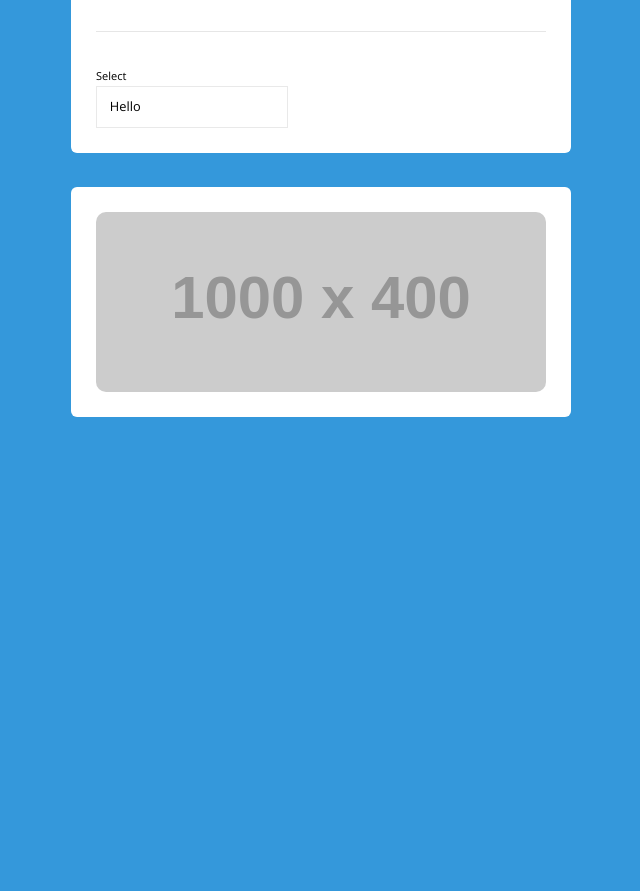
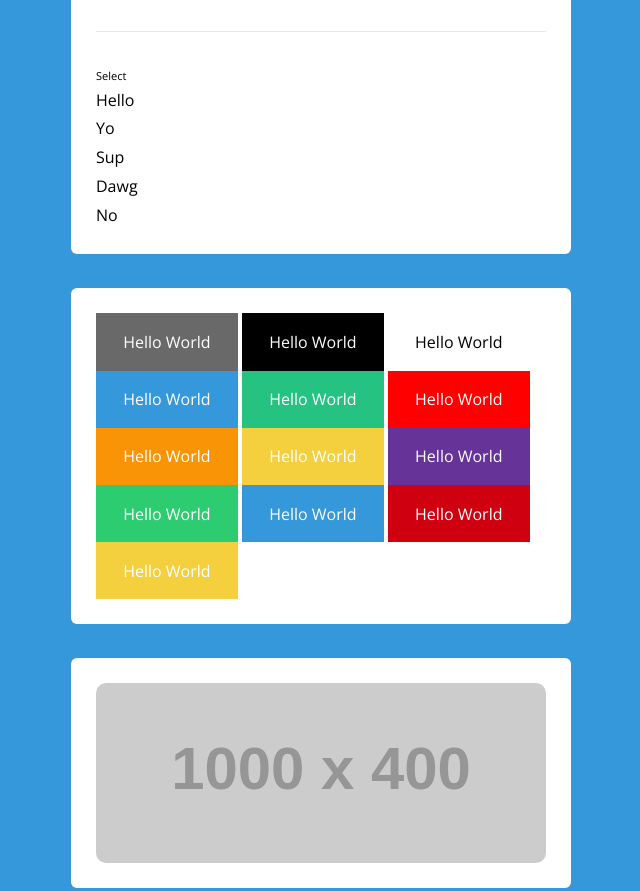
Before and after one commit to dope/paris, a website: page index.html in a window 1280 px wide. Shown: the part 2899-3790 px from the top of the page, without its empty margins (319-959 px from the left). Before the commit the page ends 3350 px from the top, so only its background shows below. Drawn offline with nearby package versions, Linux system fonts and the light colour scheme; files that its build step writes are made by us from their sources; placeholder pictures from the web are drawn by us.

Commit message:
added button styles

```diff
--- a/index.html
+++ b/index.html
@@ -54,7 +54,6 @@ Waters Multiply one evening kind whose beast fowl <a href="#">firmament</a>, lik
             <hr>
             <div class="form__group">
                 <label for="" class="form__label">Select</label>
-                <select class="select">
                     <option value="">Hello</option>
                     <option value="">Yo</option>
                     <option value="">Sup</option>
@@ -66,6 +65,23 @@ Waters Multiply one evening kind whose beast fowl <a href="#">firmament</a>, lik
     </div>
 
     <div class="well well--light">
+        <button class="btn">Hello World</button>
+        <button class="btn btn--black">Hello World</button>
+        <button class="btn btn--white">Hello World</button>
+        <button class="btn btn--blue">Hello World</button>
+        <button class="btn btn--green">Hello World</button>
+        <button class="btn btn--red">Hello World</button>
+        <button class="btn btn--orange">Hello World</button>
+        <button class="btn btn--yellow">Hello World</button>
+        <button class="btn btn--purple">Hello World</button>
+        <button class="btn btn--success">Hello World</button>
+        <button class="btn btn--info">Hello World</button>
+        <button class="btn btn--error">Hello World</button>
+        <button class="btn btn--warning btn--scale">Hello World</button>
+
+    </div>
+
+    <div class="well well--light">
         <img src="http://placehold.it/1000x400" class="img img--cornered" alt="">
     </div>
 </body>
--- /dev/null
+++ b/scss/base/_buttons.scss
@@ -0,0 +1,165 @@
+/*
+*
+* Paris v0.1
+* Created by Joe Richardson
+*
+* Licensed under MIT
+* -------------------
+* Buttons
+* -------------------
+*
+*/
+
+.btn {
+    // Usage: <button class="btn">Hello World</button>
+    background: $btn-default-background;
+    color: $btn-default-color;
+    font-family: $btn-default-text;
+    font-size: $btn-default-font-size;
+    font-weight: $btn-default-font-weight;
+    border: $btn-default-border;
+    padding: $btn-default-padding;
+    cursor: pointer;
+    @include transition(all .3s ease-in);
+
+    &:hover {
+        background: darken($btn-default-background, 10%);
+    }
+
+    // Usage: <button class="btn btn--black">Hello World</button>
+    &--black {
+        background: $btn-black-background;
+        color: $btn-black-color;
+
+        &:hover {
+            background: lighten($btn-black-background, 15%);
+        }
+    }
+
+    // Usage: <button class="btn btn--white">Hello World</button>
+    &--white {
+        background: $btn-white-background;
+        color: $btn-white-color;
+
+        &:hover {
+            background: darken($btn-white-background, 10%);
+        }
+    }
+
+    // Usage: <button class="btn btn--blue">Hello World</button>
+    &--blue {
+        background: $btn-blue-background;
+        color: $btn-blue-color;
+
+        &:hover {
+            background: darken($btn-blue-background, 10%);
+        }
+    }
+
+    // Usage: <button class="btn btn--green">Hello World</button>
+    &--green {
+        background: $btn-green-background;
+        color: $btn-green-color;
+
+        &:hover {
+            background: darken($btn-green-background, 10%);
+        }
+    }
+
+    // Usage: <button class="btn btn--red">Hello World</button>
+    &--red {
+        background: $btn-red-background;
+        color: $btn-red-color;
+
+        &:hover {
+            background: darken($btn-red-background, 10%);
+        }
+    }
+
+    // Usage: <button class="btn btn--red">Hello World</button>
+    &--orange {
+        background: $btn-orange-background;
+        color: $btn-orange-color;
+
+        &:hover {
+            background: darken($btn-orange-background, 10%);
+        }
+    }
+
+    // Usage: <button class="btn btn--yellow">Hello World</button>
+    &--yellow {
+        background: $btn-yellow-background;
+        color: $btn-yellow-color;
+
+        &:hover {
+            background: darken($btn-yellow-background, 10%);
+        }
+    }
+
+    // Usage: <button class="btn btn--purple">Hello World</button>
+    &--purple {
+        background: $btn-purple-background;
+        color: $btn-purple-color;
+
+        &:hover {
+            background: darken($btn-purple-background, 10%);
+        }
+    }
+
+    // Usage: <button class="btn btn--success">Hello World</button>
+    &--success {
+        background: $btn-success-background;
+        color: $btn-success-color;
+
+        &:hover {
+            background: darken($btn-success-background, 10%);
+        }
+    }
+
+    // Usage: <button class="btn btn--info">Hello World</button>
+    &--info {
+        background: $btn-info-background;
+        color: $btn-info-color;
+
+        &:hover {
+            background: darken($btn-info-background, 10%);
+        }
+    }
+
+    // Usage: <button class="btn btn--error">Hello World</button>
+    &--error {
+        background: $btn-error-background;
+        color: $btn-error-color;
+
+        &:hover {
+            background: darken($btn-error-background, 10%);
+        }
+    }
+
+    // Usage: <button class="btn btn--warning">Hello World</button>
+    &--warning {
+        background: $btn-warning-background;
+        color: $btn-warning-color;
+
+        &:hover {
+            background: darken($btn-warning-background, 10%);
+        }
+    }
+
+    // Different styles
+    // Usage: <button class="btn btn--rounded">Hi</button>
+    &--rounded {
+        @include border-radius(100px);
+    }
+
+    // Usage: <button class="btn btn--cornered">Hi</button>
+    &--cornered {
+        @include border-radius(6px);
+    }
+
+    &--scale {
+        &:hover {
+            transform: scale(1.03);
+        }
+    }
+}
--- a/scss/base/_forms.scss
+++ b/scss/base/_forms.scss
@@ -1,3 +1,15 @@
+/*
+*
+* Paris v0.1
+* Created by Joe Richardson
+*
+* Licensed under MIT
+* -------------------
+* Forms
+* -------------------
+*
+*/
+
 // Usage: <form class="form"></form>
 .form {
     // Usage: <input type="text" class="form__input">
@@ -15,6 +27,10 @@
 
         @include placeholder {
             color: $color-black;
+        }
+
+        &:focus {
+            border-color: lighten($color-black, 75%);
         }
     }
 
@@ -37,6 +53,10 @@
         @include placeholder {
             color: $color-black;
         }
+
+        &:focus {
+            border-color: lighten($color-black, 75%);
+        }
     }
 
     // Usage: <label class="form__label"></label>
@@ -47,7 +67,14 @@
     }
 }
 
-// Usage: <select class="select"><option>Hello</option></select>
+// Usage:
+// <select class="select">
+//      <span class="select__arrow"></span>
+//      <option>Hello</option>
+//      <option>Hello</option>
+//      <option>Hello</option>
+//      <option>Hello</option>
+// </select>
 .select {
     position: relative;
     background: $dropdown-bg;
@@ -58,16 +85,14 @@
     font-size: $dropdown-font-size;
     font-weight: 100;
 
-    &:after {
-        position: absolute;
-        top: 0;
-        bottom: 0;
-        right: 0;
-        width: 0;
-        height: 0;
-        margin: auto;
-        border-top: 5px solid $color-black;
-        content: "hello world";
-        z-index: 5;
+    &__arrow {
+        display: block;
+        width: 5px;
+        height: 5px;
+        background: red;
+    }
+
+    &:focus {
+        border-color: lighten($color-black, 75%);
     }
 }
--- a/scss/base/_images.scss
+++ b/scss/base/_images.scss
@@ -18,6 +18,7 @@ img,
     height: auto;
 
     // Usage: <img src="paris.jpg" class="img img--rounded" />
+    // Will only look nice with a equal width and height eg. (500px x 500px)
     &--rounded {
         border-radius: $img-rounded;
     }
--- a/scss/config/_config.scss
+++ b/scss/config/_config.scss
@@ -176,7 +176,10 @@ $label-font-size: 11px;
 $btn-default-background: $color-grey;
 $btn-default-color: $color-white;
 $btn-default-text: $base-font-family;
+$btn-default-font-weight: 100;
+$btn-default-font-size: 1em;
 $btn-default-border: none;
+$btn-default-padding: 1.1em 1.7em;
 
 // Black Button
 $btn-black-background: $color-black;
--- a/scss/main.scss
+++ b/scss/main.scss
@@ -25,6 +25,7 @@
 @import 'base/styles';
 @import 'base/links';
 @import 'base/forms';
+@import 'base/buttons';
 @import 'base/typography';
 @import 'base/hr';
 @import 'base/images';
```
Also changed, not shown: scss/base/_links.scss (+12 -0 lines), scss/blocks/_grid.scss (+11 -0 lines), scss/blocks/_messages.scss (+11 -0 lines), scss/misc/_helpers.scss (+11 -0 lines).
